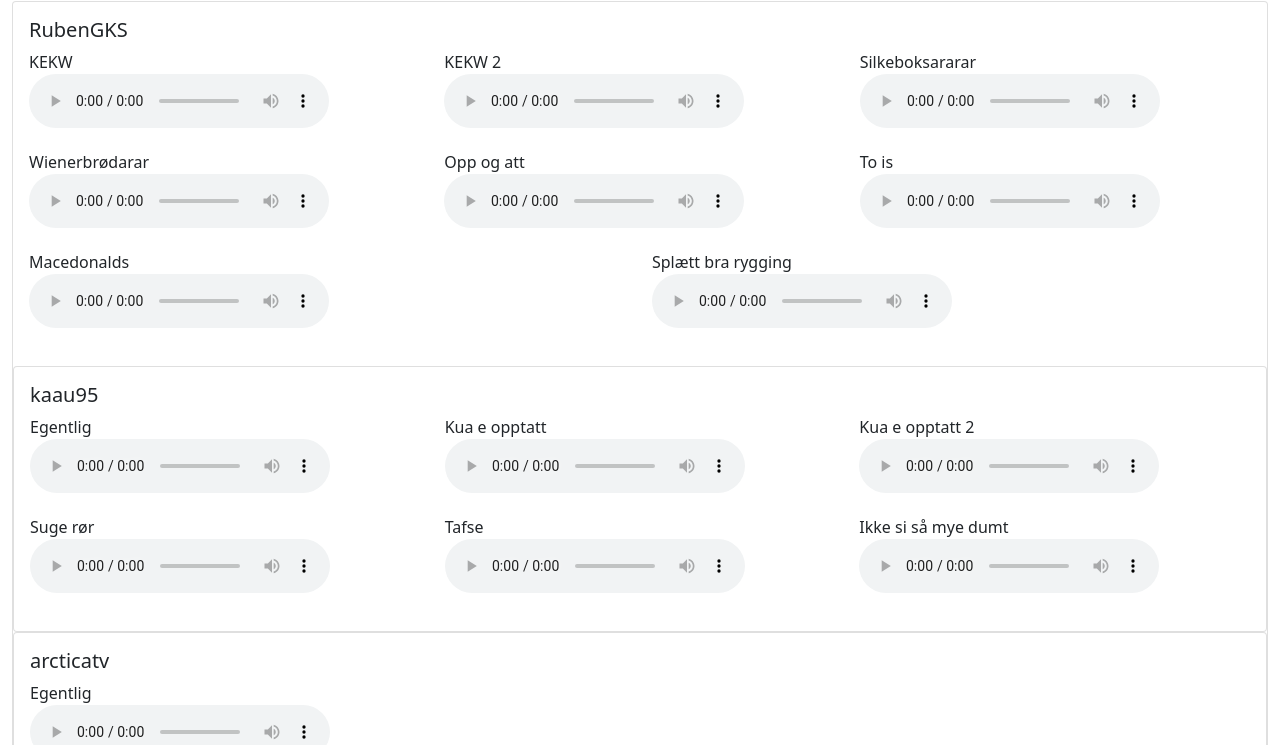
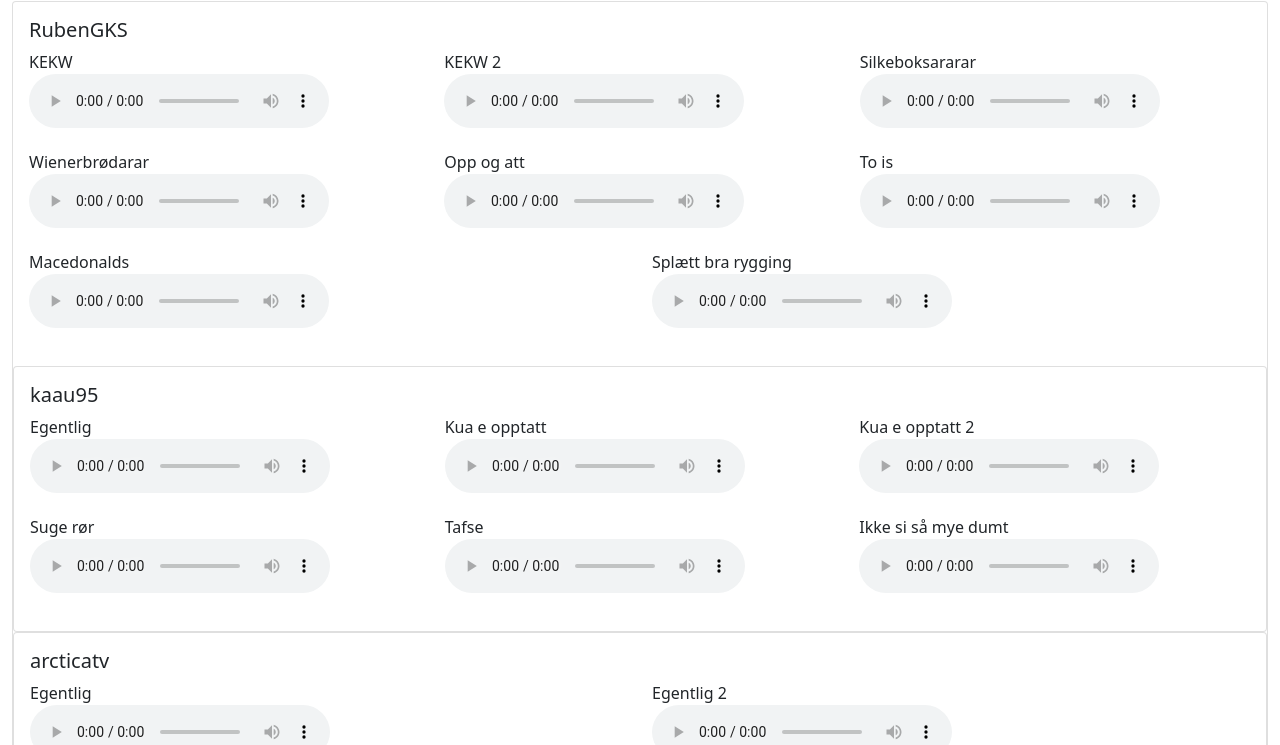
Before and after one commit to Egentlig/lyd.opplegget.no, a plain HTML site: page index.html in a window 1280 px wide. Shown: the part 55-800 px from the top of the page. Drawn offline with nearby package versions, Linux system fonts and the light colour scheme.

Commit message:
Egentlig 2 arcticatv

```diff
--- a/index.html
+++ b/index.html
@@ -46,6 +46,7 @@
                 <h5 class="card-title">arcticatv</h5>
                 <div class="row">
                     <div class="col"><figure><figcaption>Egentlig</figcaption><audio controls src="content/audio/arcticatv/Egentlig_2.mp3" type="audio/mp3"></audio></figure></div>
+                    <div class="col"><figure><figcaption>Egentlig 2</figcaption><audio controls src="content/audio/arcticatv/Egentlig_3.mp3" type="audio/mp3"></audio></figure></div>
                 </div>
             </div>
         </div>
```
Also changed, not shown: 1 other file.
